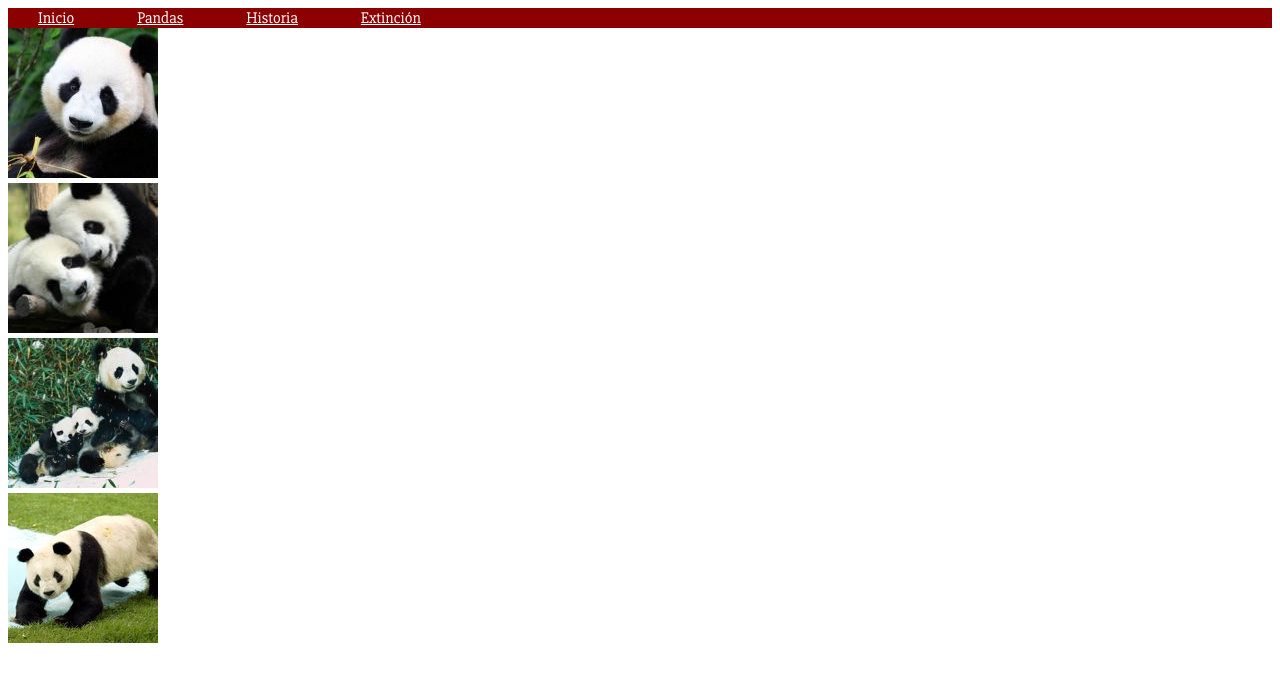
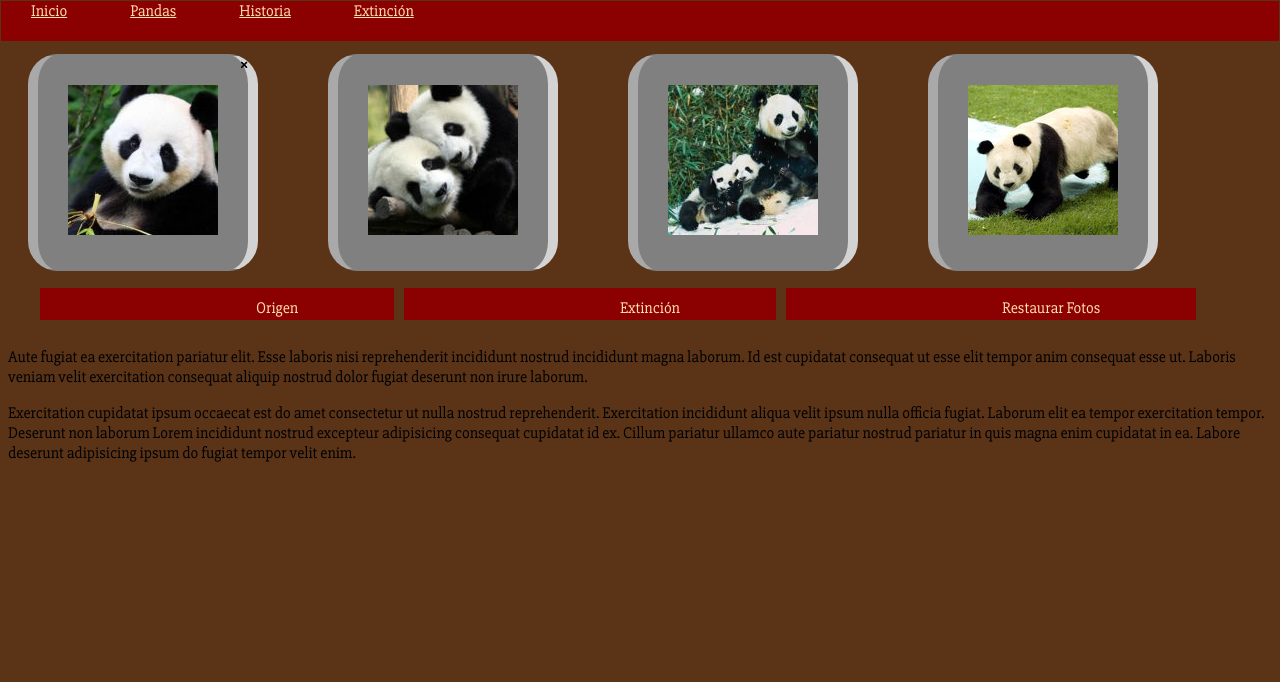
Before and after one commit to laureenpe/panda-panda, a plain HTML site: page index.html in a window 1280 px wide. Drawn offline with Linux system fonts and the light colour scheme.

Commit message:
section bar stablished

```diff
--- a/index.html
+++ b/index.html
@@ -17,17 +17,29 @@
         <a href="#main">Extinción</a>
     </section>
     <section class="container-pictures" id="pictures">
+        <span class="close">&times;</span>
+        <span class="close">&times;</span>
+        <span class="close">&times;</span>
+
         <!--Here goes the pictures-->
-
     </section>
 
-    <section class="titles">
-
+    <section class="links">
+        <a href="#text">Origen</a>
+        <a href="#text">Extinción</a>
+        <a href="#text">Restaurar Fotos</a>
     </section>
 
-    <section class="text">
+    <main>
+        <p class="title-one">Aute fugiat ea exercitation pariatur elit. Esse laboris nisi reprehenderit incididunt nostrud incididunt magna laborum. Id est cupidatat consequat ut esse elit tempor anim consequat esse ut. Laboris veniam velit exercitation consequat aliquip
+            nostrud dolor fugiat deserunt non irure laborum.</p>
 
-    </section>
+        <p class="title-two">Exercitation cupidatat ipsum occaecat est do amet consectetur ut nulla nostrud reprehenderit. Exercitation incididunt aliqua velit ipsum nulla officia fugiat. Laborum elit ea tempor exercitation tempor. Deserunt non laborum Lorem incididunt nostrud
+            excepteur adipisicing consequat cupidatat id ex. Cillum pariatur ullamco aute pariatur nostrud pariatur in quis magna enim cupidatat in ea. Labore deserunt adipisicing ipsum do fugiat tempor velit enim.</p>
+    </main>
+
+
+
     <script src="main/js/javascript.js"></script>
 </body>
 
--- a/main/css/style.css
+++ b/main/css/style.css
@@ -1,6 +1,10 @@
 * {
     padding: 0px;
     font-family: 'Slabo 27px', serif;
+}
+
+body {
+    background: #5b3418;
 }
 
 
@@ -8,9 +12,88 @@
 
 .nav-bar {
     background: darkred;
+    margin: -7px;
+    height: 40px;
 }
 
 .nav-bar a {
-    color: white;
+    color: navajowhite;
     padding: 30px;
 }
+
+
+/*Pictures*/
+
+.panda {
+    display: inline-block;
+    margin: 20px 50px 20px 20px;
+    padding-right: 50px;
+    padding-left: 50px;
+    padding: 30px;
+    border: 1px solid gray;
+    background-color: white;
+    background: gray;
+    border-radius: 30px;
+    border-left: 10px solid darkgray;
+    border-right: 10px solid lightgray;
+    position: relative;
+}
+
+
+/*section links*/
+
+.links {
+    margin-left: -8px;
+    margin-right: -8px;
+    text-align: left;
+}
+
+.links a {
+    display: inline-block;
+    height: 30px;
+    padding-left: 216px;
+    padding-right: 96px;
+    padding-top: 10px;
+    color: navajowhite;
+    text-decoration: none;
+    background: darkred;
+    text-align: center;
+    margin: -3px -33px 11px 40px;
+    height: 22px;
+}
+
+
+/*
+.extintion .p {
+    color: navajowhite;
+}
+.pictures .p  {
+    background: darkred;
+    margin: -7px 20px;
+}*/
+
+
+/*titles*/
+
+main h3 {
+    display: block;
+    color: navajowhite;
+    float: right;
+}
+
+main h4 {
+    display: block;
+    color: navajowhite;
+    float: left;
+}
+
+
+/*Close x photo*/
+
+.container-pictures .close {
+    position: absolute;
+    top: 54px;
+    right: 1032px;
+    z-index: 101;
+    display: block;
+}
--- a/main/js/javascript.js
+++ b/main/js/javascript.js
@@ -1,6 +1,4 @@
 var pictures = ["main/img/a1.jpg", "main/img/a2.jpg", "main/img/a3.jpg", "main/img/a4.jpg"]
-
-
 
 pictures.forEach(function(el, i) {
     var container = document.getElementById('pictures'); //Search for the id where i want to put my pictures
```
